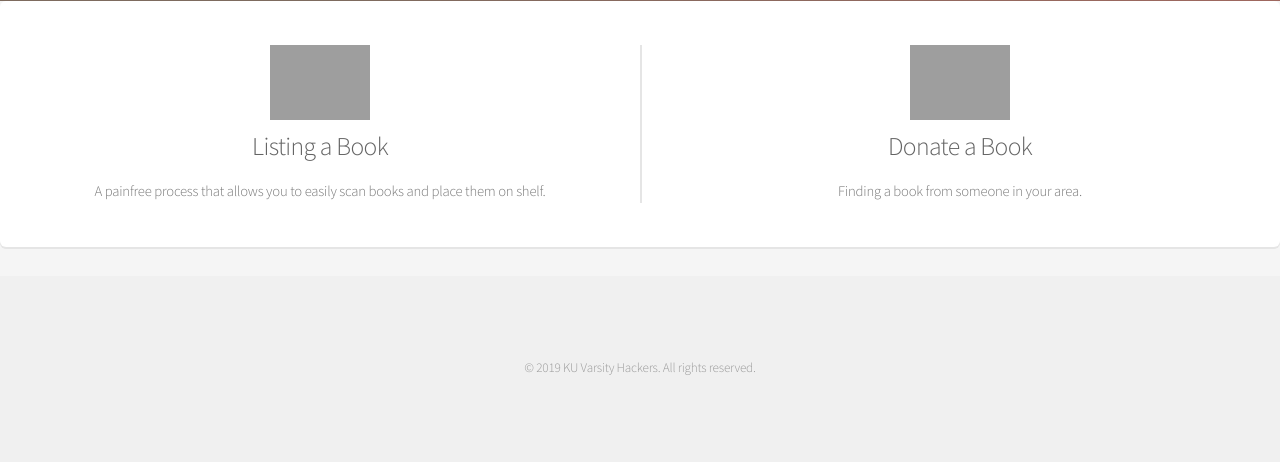
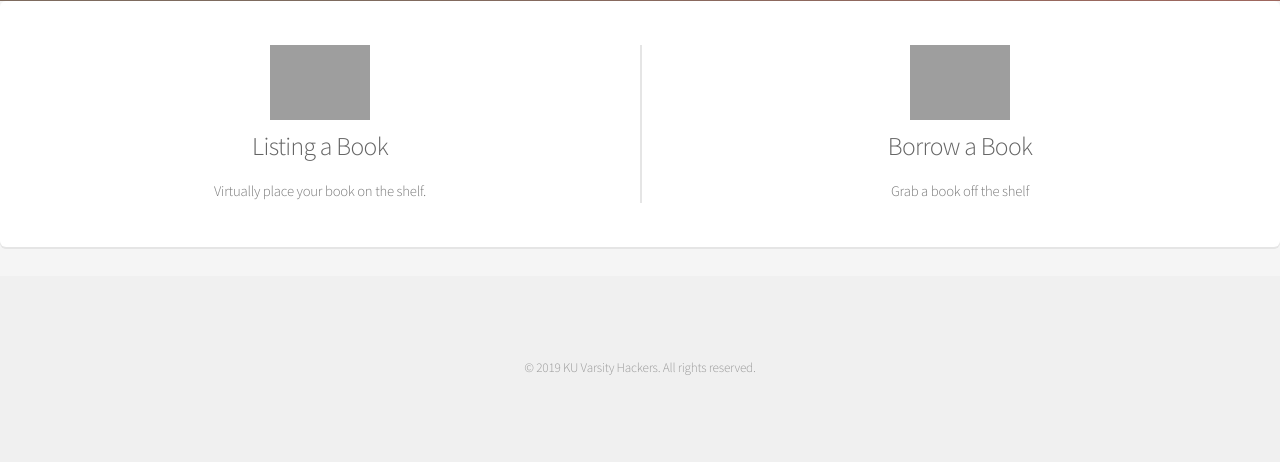
Before and after one commit to KUVarsityHackers/shelf, a Flask app: page / in a window 1280 px wide. Shown: the part 799-1261 px from the top of the page. Run offline with Flask 2, Linux system fonts and the light colour scheme; some libraries are stand-ins or nearby versions; grey boxes are pictures that could not be loaded.

Commit message:
Changed wording

```diff
--- a/templates/home.html
+++ b/templates/home.html
@@ -35,12 +35,15 @@
 			<section>
 				<img src=".img.png" alt="img1" width="100">
 				<h3>Listing a Book</h3>
-				<p>A painfree process that allows you to easily scan books and place them on shelf.</p>
+				<p>
+					Virtually place your book on the shelf.
+				</p>
 			</section>
 			<section>
 				<img src="img.png" alt="img2" width="100">
-				<h3>Donate a Book</h3>
-				<p>Finding a book from someone in your area.
+				<h3>Borrow a Book</h3>
+				<p>
+					Grab a book off the shelf
 				</p>
 			</section>
 	</section>
--- a/templates/list.html
+++ b/templates/list.html
@@ -61,7 +61,7 @@
             </label>
             <input type="text" id="state">
             <br />
-            <input type="submit" value="Submit Listing">
+            <input type="submit" value="put it on the shelf">
         </form>
     </section>
     <!-- Footer -->
```
